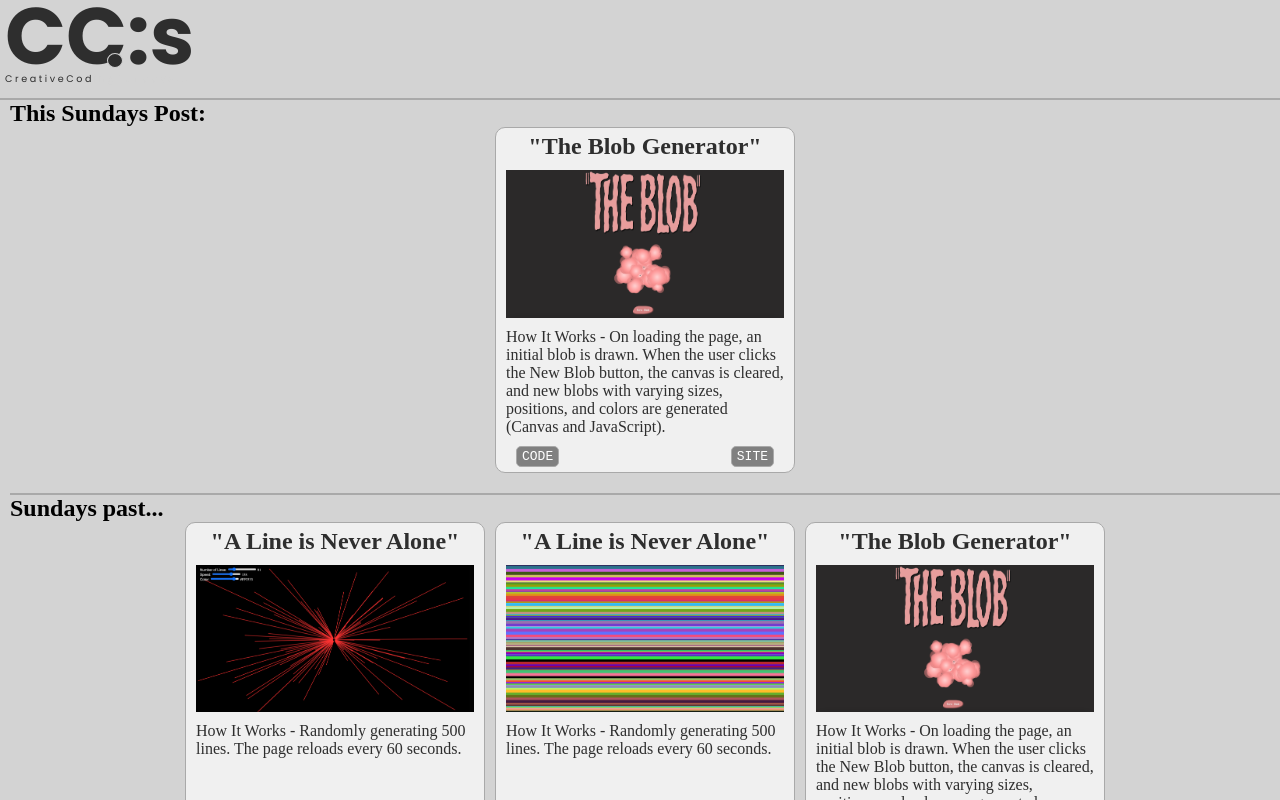
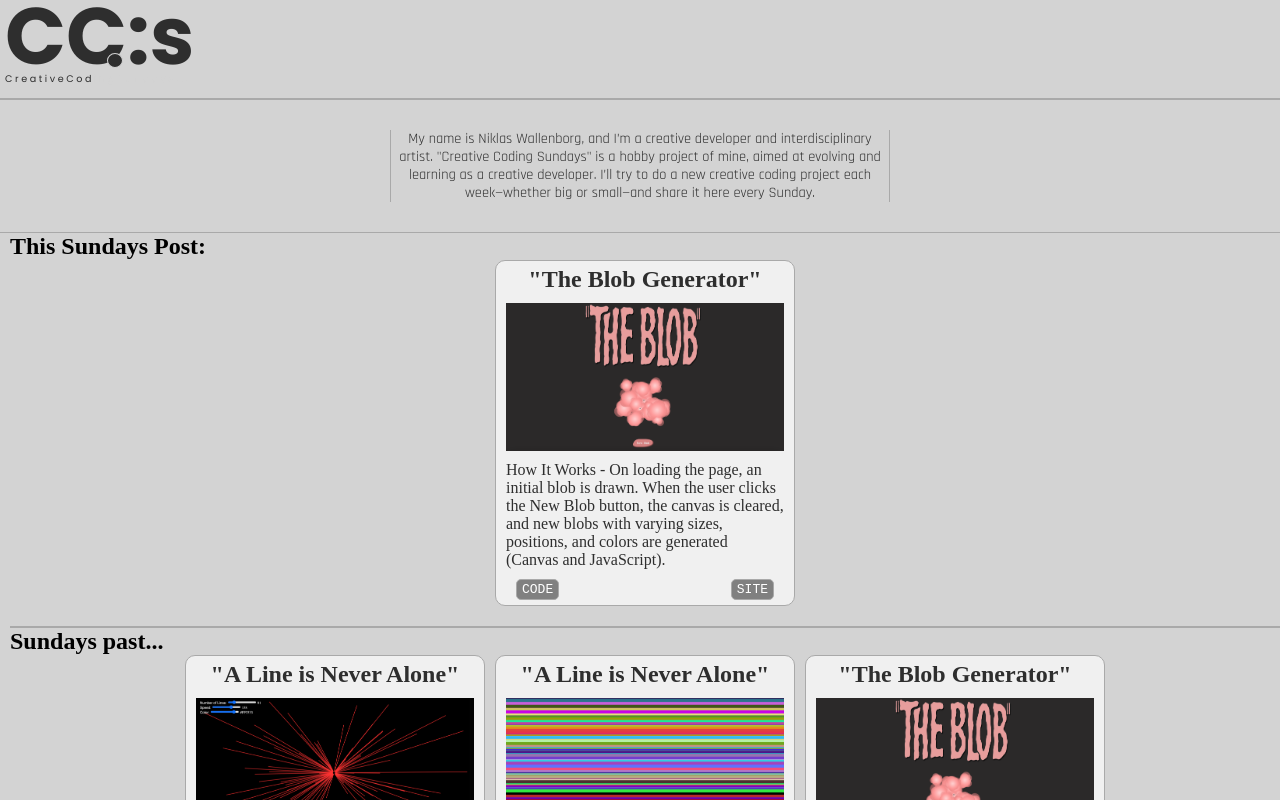
Before and after one commit to Wallenborg/CC-s, a React (Vite) app: page / in a window 1280 px wide. Shown: the top 800 px of the page. Built offline with nearby package versions, Linux system fonts and the light colour scheme.

Commit message:
add info text and new font

```diff
--- a/index.html
+++ b/index.html
@@ -6,6 +6,12 @@
     <meta name="viewport" content="width=device-width, initial-scale=1.0" />
     <link rel="preconnect" href="https://fonts.googleapis.com" />
     <link rel="preconnect" href="https://fonts.gstatic.com" crossorigin />
+    <link rel="preconnect" href="https://fonts.googleapis.com" />
+    <link rel="preconnect" href="https://fonts.gstatic.com" crossorigin />
+    <link
+      href="https://fonts.googleapis.com/css2?family=Rajdhani:wght@300;400;500;600;700&display=swap"
+      rel="stylesheet"
+    />
     <link
       href="https://fonts.googleapis.com/css2?family=Poppins:ital,wght@0,100;0,200;0,300;0,400;0,500;0,600;0,700;0,800;0,900;1,100;1,200;1,300;1,400;1,500;1,600;1,700;1,800;1,900&display=swap"
       rel="stylesheet"
--- a/src/App.jsx
+++ b/src/App.jsx
@@ -1,5 +1,6 @@
 import "./App.css";
 import Header from "./components/header/Header";
+import Info from "./components/info/Info";
 import NewPage from "./components/newpage/NewPage";
 import PageList from "./components/page-list/PageList";
 
@@ -7,6 +8,7 @@ function App() {
   return (
     <>
       <Header />
+      <Info />
       <NewPage />
       <PageList />
     </>
--- /dev/null
+++ b/src/components/info/Info.css
@@ -0,0 +1,20 @@
+.info-text-box {
+  display: flex;
+  align-items: center;
+  justify-content: center;
+  color: var(--clr-text);
+  padding: 30px 0;
+  border-bottom: 1px solid var(--clr-border);
+}
+
+.info-text {
+  max-width: 500px;
+  border-left: 1px solid var(--clr-border);
+  border-right: 1px solid var(--clr-border);
+  padding: 0 5px;
+  color: var(--clr-text);
+  font-family: "Rajdhani", sans-serif;
+  text-align: center;
+  font-size: 0.9rem;
+  color: var(--clr-text);
+}
--- /dev/null
+++ b/src/components/info/Info.jsx
@@ -0,0 +1,15 @@
+import "./Info.css";
+
+export default function Info() {
+  return (
+    <div className="info-text-box">
+      <p className="info-text">
+        My name is Niklas Wallenborg, and I&rsquo;m a creative developer and
+        interdisciplinary artist. &quot;Creative Coding Sundays&quot; is a hobby
+        project of mine, aimed at evolving and learning as a creative developer.
+        I&rsquo;ll try to do a new creative coding project each
+        week&mdash;whether big or small&mdash;and share it here every Sunday.
+      </p>
+    </div>
+  );
+}
```
